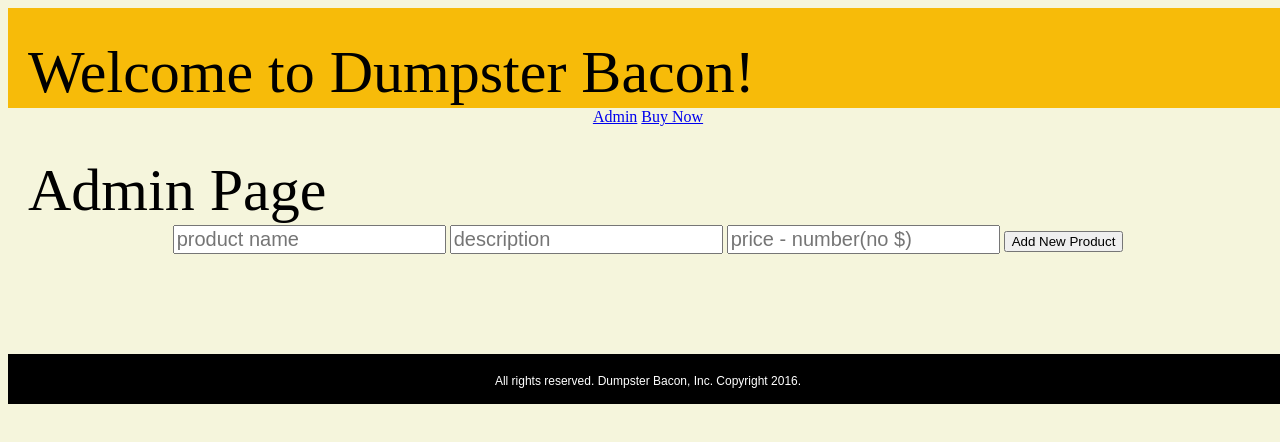
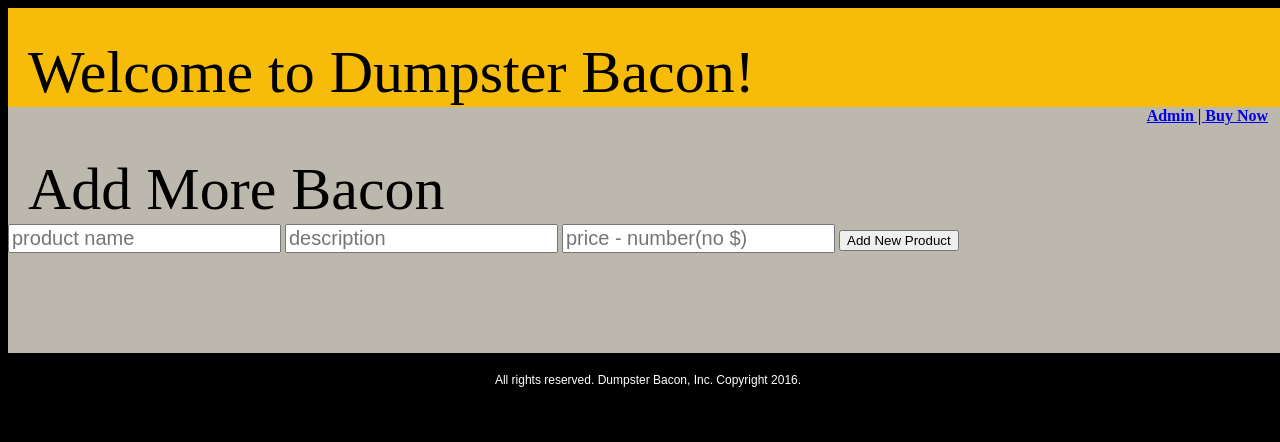
Before and after one commit to dahonen/ecommerce-project, a website: page public/index.html at #!/addmodify in a window 1280 px wide. Drawn offline with nearby package versions, Linux system fonts and the light colour scheme; some packages are replaced by stand-ins of ours; no server answers; some icons are missing.

Commit message:
Style changes.

```diff
--- a/package.json
+++ b/package.json
@@ -1,5 +1,5 @@
 {
-    "name": "ecommerce",
+    "name": "ecommerce-project",
     "version": "1.0.0",
     "description": "<img src=\"https://devmounta.in/img/logowhiteblue.png\" width=\"250\" align=\"right\">",
     "main": "index.js",
--- a/public/index.html
+++ b/public/index.html
@@ -14,7 +14,7 @@
       </h1>
     </header>
     <div class="nav">
-      <a ui-sref="addmodify">Admin</a>
+      <a ui-sref="addmodify">Admin | </a>
       <a ui-sref="sell">Buy Now</a>
     </div>
     <div class="container">
--- a/public/styles.css
+++ b/public/styles.css
@@ -1,15 +1,20 @@
+html {
+  background-color: black;
+}
+
 body {
   height: 100%;
   width: 100%;
-  background-color: beige;
-  text-align: center;
+  background-color: #bcb8ad;
+  text-align: right;
 }
 
 header {
-  height: 100px;
+  height: 3%;
   width: 100%;
   background-color: #f7bb09;
   margin-top: none;
+  position: static;
 }
 
 h1 {
@@ -19,6 +24,7 @@ h1 {
   padding-top: 30px;
   padding-left: 20px;
   font-weight: normal;
+
 }
 
 h2, input {
@@ -52,6 +58,15 @@ footer p {
 }
 h4 {
   text-align: left;
+  font-style: normal;
   text-decoration: underline;
+}
 
+.nav {
+  padding-right: 20px;
+  font-weight: bold;
+  color: black;
 }
+ form {
+text-align: left;
+ }
--- a/public/templates/addmodify.html
+++ b/public/templates/addmodify.html
@@ -1,4 +1,4 @@
-<h1>Admin Page</h1>
+<h1>Add More Bacon</h1>
 <form>
 	<input ng-model="name" placeholder="product name">
 	<input ng-model="description" placeholder="description">
@@ -6,8 +6,8 @@
 	<button ng-click="postProducts(name, description, price)">Add New Product</button>
 </form>
 <div class="product" ng-repeat="product in products">
-	<h2>Product: <input type="text" ng-model="product.name"></h2>
-	<h2>Description: <input type="text" ng-model="product.description"></h2>
+	<h2>Type: <input type="text" ng-model="product.name"></h2>
+	<h2>Flavor: <input type="text" ng-model="product.description"></h2>
 	<h2>Price: $<input type="text" ng-model="product.price"></h2>
 	<button type="button" ng-click="changeProducts(product)">Apply Change(s)</button>
 	<button type="button" ng-click="deleteProducts(product)">Delete</button>
```
Also changed, not shown: public/templates/sell.html (+2 -2 lines).
